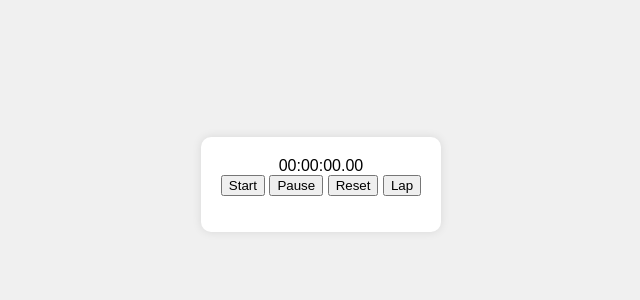
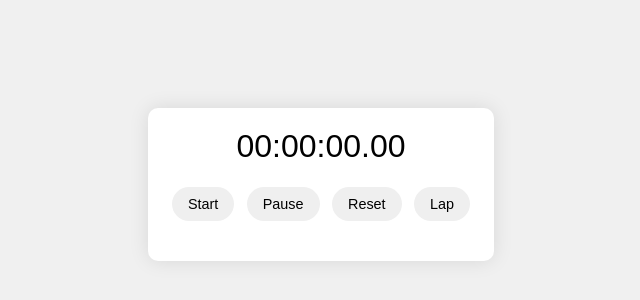
Before and after one commit to shreyakantha/SCT_WD_2, a plain HTML site: page index.html in a window 1280 px wide. Shown: the part 216-516 px from the top of the page, without its empty margins (319-959 px from the left). Drawn offline with Linux system fonts and the light colour scheme.

Commit message:
re-design the stopwatch layout

```diff
--- a/style.css
+++ b/style.css
@@ -13,5 +13,19 @@ body {
     background: white;
     padding: 20px;
     border-radius: 10px;
-    box-shadow: 0 0 10px rgba(0,0,0,0.1);
+    box-shadow: 0 0 20px rgba(0, 0, 0, 0.1);
 }
+
+#display {
+    font-size: 2em;
+    margin-bottom: 18px;
+}
+
+button {
+    font-size: 0.9em;
+    margin: 4px;
+    padding: 9px 16px;
+    border: none;
+    border-radius: 20px;
+    cursor: pointer;
+}
```
